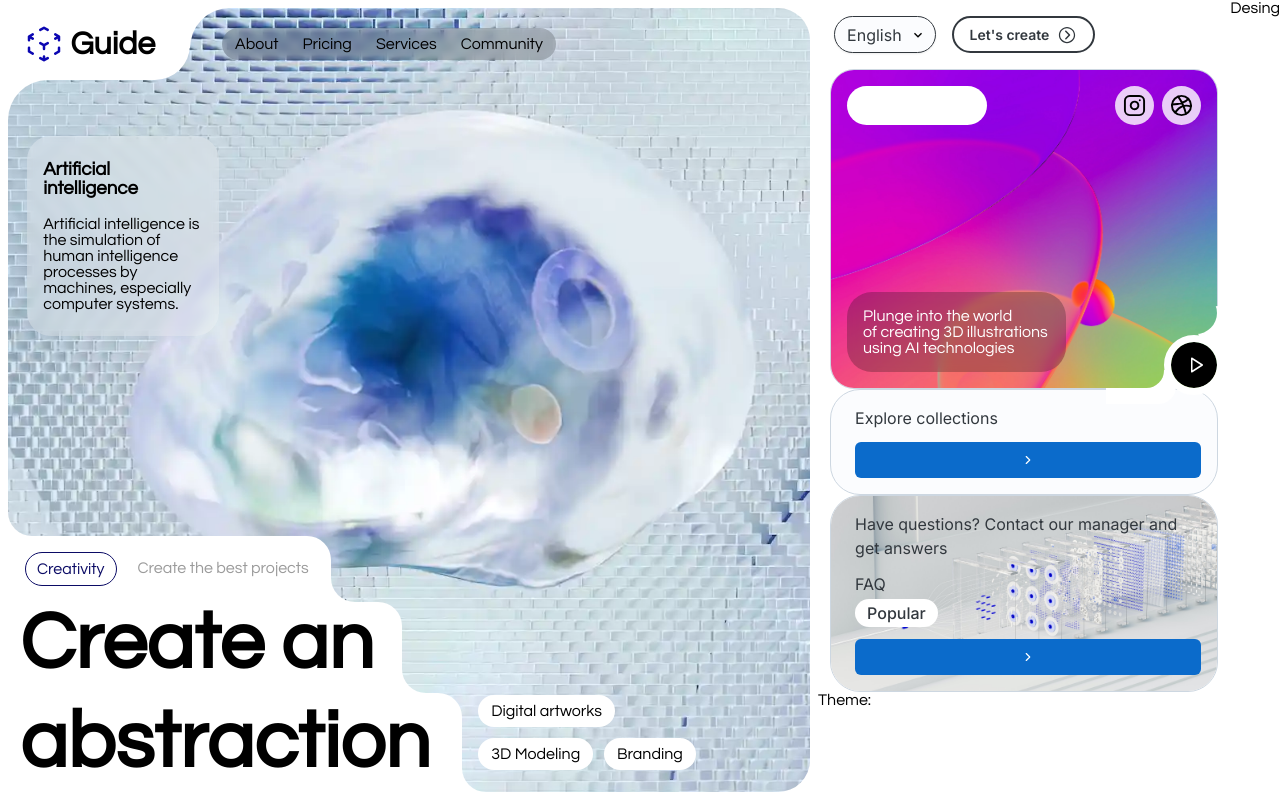
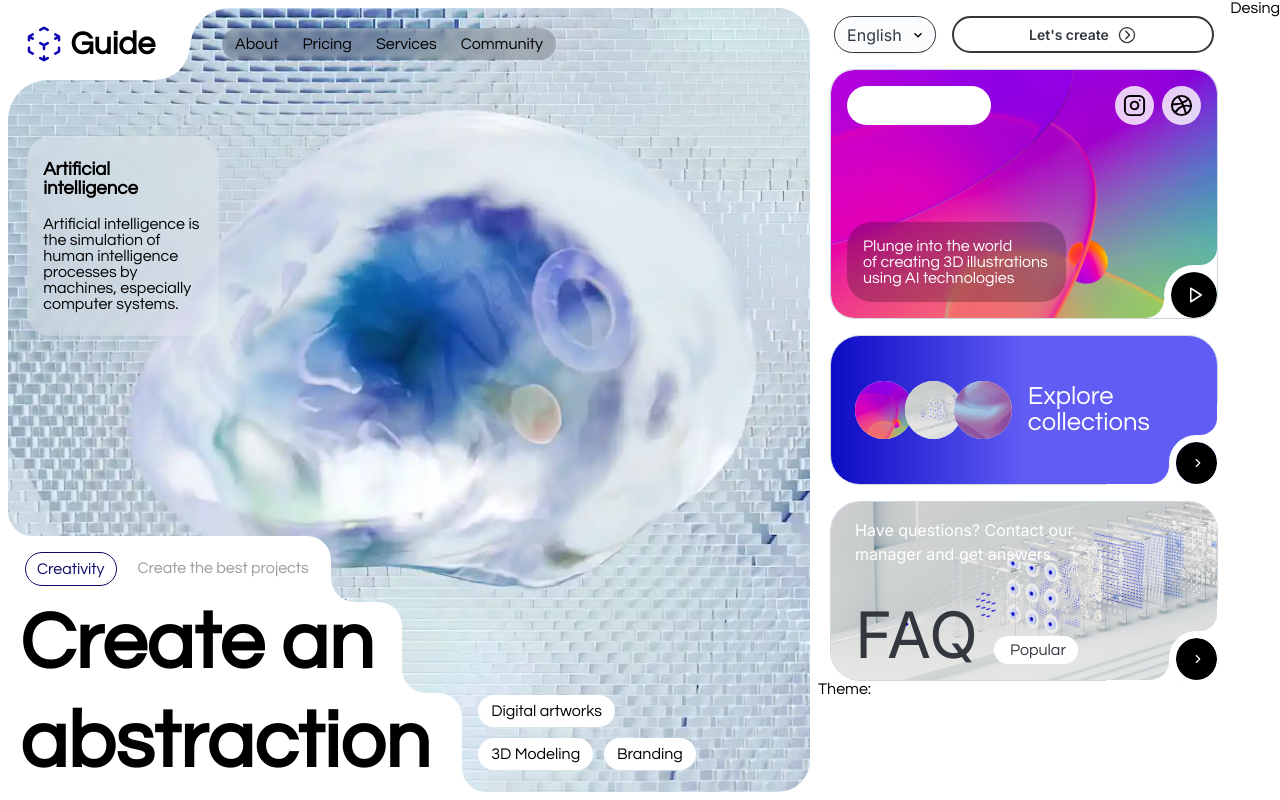
Before and after one commit to Antac69/practicando-next, a Next.js app: page / in a window 1280 px wide. Built offline with nearby package versions, Linux system fonts and the light colour scheme.

Commit message:
desing to 70%

```diff
--- a/components/info/InfoCards.jsx
+++ b/components/info/InfoCards.jsx
@@ -8,6 +8,9 @@ import Image from "next/image";
 import cad1 from "@/public/img/card1.jpg";
 import Chip from "@mui/joy/Chip";
 import IconButton from "@mui/joy/Button";
+import AvatarGroup from "@mui/joy/AvatarGroup";
+import Avatar from '@mui/joy/Avatar';
+
 import {
   FiDribbble,
   FiInstagram,
@@ -19,13 +22,15 @@ import card3 from "@/public/img/2 fondo.jpg";
 
 const InfoCards = () => {
   return (
-    <Grid container marginX={1.5} direction="column">
+    <Grid container marginX={1.5} direction="column" gap={2}>
       <Card
         sx={{
           Width: "100%",
-          minHeight: "320px",
+          minHeight: "250px",
           flexGrow: 1,
+          overflow: "hidden",
           "--Card-radius": "1.5em",
+          boxShadow: "none",
         }}
       >
         <CardCover>
@@ -33,14 +38,14 @@ const InfoCards = () => {
         </CardCover>
         <Grid container columns={2} justifyContent="space-between" width="100%">
           <Chip
-            paddingLeft={2}
             variant="solid"
             size="lg"
             sx={{
+              paddingLeft:2,
               bgcolor: "background.body",
-              fontSize: "1.3em",
               color: "info.500",
               fontFamily: "'Questrial', sans-serif",
+              fontSize: "1.3em",
             }}
           >
             How it works
@@ -96,7 +101,7 @@ const InfoCards = () => {
             bottom: "0",
             right: "0",
             borderRadius: 50,
-            padding: "1em 0.83em 1em 1.171em",
+            padding: "1em 0.90em 1em 1.1em",
             justifyContent: "center",
             bgcolor: "common.black",
             outline: ".5em solid",
@@ -109,19 +114,50 @@ const InfoCards = () => {
       <Card
         sx={{
           Width: "100%",
+          height: "150px",
           flexGrow: 1,
           paddingLeft: 3,
+          display:'flex',
+          flexDirection:'row',
+          color: "white",
           "--Card-radius": "30px",
+          background: "linear-gradient(90deg,#0D0BC4,#605CF4 50%)",
+          alignItems:'center',
         }}
       >
-        <CardContent>Explore collections</CardContent>
-        <IconButton>
+        <AvatarGroup
+          sx={{
+            "--Avatar-ringSize": "0px",
+            "--Avatar-size": "3em",
+          }}
+        >
+          <Avatar alt="image1" src="/img/card1.jpg" />
+          <Avatar alt="image2" src="/img/2 fondo.jpg"/>
+          <Avatar alt="image3" src="/img/hugol-halpingston-n-g5PWDZnro-unsplash.jpg"/>
+        </AvatarGroup>
+          <Typography fontFamily="'Questrial', sans-serif" sx={{fontSize:'1.6em',lineHeight:'1em'}}color="initial" width="min-content">
+          Explore collections
+          </Typography>
+        <IconButton
+          sx={{
+            position: "absolute",
+            bottom: "0",
+            right: "0",
+            borderRadius: 50,
+            padding: "1em 0.90em 1em 1.05em",
+            justifyContent: "center",
+            bgcolor: "common.black",
+            outline: ".5em solid",
+          }}
+          className={styles.btnCard}
+        >
           <FiChevronRight></FiChevronRight>
         </IconButton>
       </Card>
       <Card
         sx={{
           Width: "100%",
+          height:'180px',
           flexGrow: 1,
           paddingLeft: 3,
           "--Card-radius": "30px",
@@ -130,17 +166,21 @@ const InfoCards = () => {
         <CardCover>
           <Image src={card3} alt="" />
         </CardCover>
-
-        <CardContent>
+        <CardContent sx={{color:'white',width:'80%'}}>
           Have questions? Contact our manager and get answers
         </CardContent>
-        <CardContent>
-          FAQ{" "}
+        <CardContent sx={{flexDirection:'row',alignItems:'flex-end'}}>
+          <Typography sx={{fontSize:'4em'}} lineHeight={.9} width='min-content'>
+          FAQ
+          </Typography>
           <Chip
             sx={{
-              background: "white",
+              height:'min-content',
+              paddingLeft:2,
+              bgcolor: "background.body",
+              color: "info.500",
+              fontFamily: "'Questrial', sans-serif",
             }}
-            paddingLeft={2}
             color="neutral"
             variant="soft"
             size="lg"
@@ -148,7 +188,19 @@ const InfoCards = () => {
             Popular
           </Chip>
         </CardContent>
-        <IconButton>
+        <IconButton
+          sx={{
+            position: "absolute",
+            bottom: "0",
+            right: "0",
+            borderRadius: 50,
+            padding: "1em 0.90em 1em 1.05em",
+            justifyContent: "center",
+            bgcolor: "common.black",
+            outline: ".5em solid",
+          }}
+          className={styles.btnCard}
+        >
           <FiChevronRight></FiChevronRight>
         </IconButton>
       </Card>
--- a/components/info/InfoTop.jsx
+++ b/components/info/InfoTop.jsx
@@ -15,7 +15,7 @@ const InfoTop = () => {
       sx={{
         border:'1px solid',
         borderRadius: '50px',
-        width: "min-content",
+        minWidth: "min-content",
         [`& .${selectClasses.indicator}`]: {
           transition: "0.2s",
           [`&.${selectClasses.expanded}`]: {
@@ -31,7 +31,7 @@ const InfoTop = () => {
         English
       </Option>
     </Select>
-    <Button sx={{ borderRadius: '50px',border:'2px solid'}}  variant="outlined"color="neutral" endDecorator={<IoIosArrowDropright size="20" />}>Let&apos;s create</Button>
+    <Button sx={{ borderRadius: '50px',border:'2px solid'}} fullWidth={true}  variant="outlined"color="neutral" endDecorator={<IoIosArrowDropright size="20" />}>Let&apos;s create</Button>
   </section>
   )
 }
--- a/styles/Info.module.css
+++ b/styles/Info.module.css
@@ -14,26 +14,26 @@
 }
 
 .btnCard::before{
-    --size:2.5em;
+    --size:2.6em;
     content: '';
     background: transparent;
     height: var(--size);
     width: calc(var(--size) * 2);
-    border-radius:0 2em 2em 0;
+    border-radius:0 2em 2.1em 0;
     position: absolute;
-    left: calc(-2.195  * (var(--size)));
+    left: calc(-2.19  * (var(--size)));
     bottom:0;
-    box-shadow: 12px 16px 0  white;
+    box-shadow: 10px 16px 0  white;
 }
 .btnCard::after{
     --size:3em;
     content: '';
     background: transparent;
     height: var(--size);
-    width: var(--size);
-    border-radius:100%;
+    width: calc(var(--size) * 1.2);
+    border-radius:0 0 1.2em 2em;
     position: absolute;
-    top:calc(-1.2 * var(--size));
+    top:calc(-1.164 * var(--size));
     right:0;
-    box-shadow: 22px 14px 0  white;
+    box-shadow: 22px 11px 0  white;
 }
```
